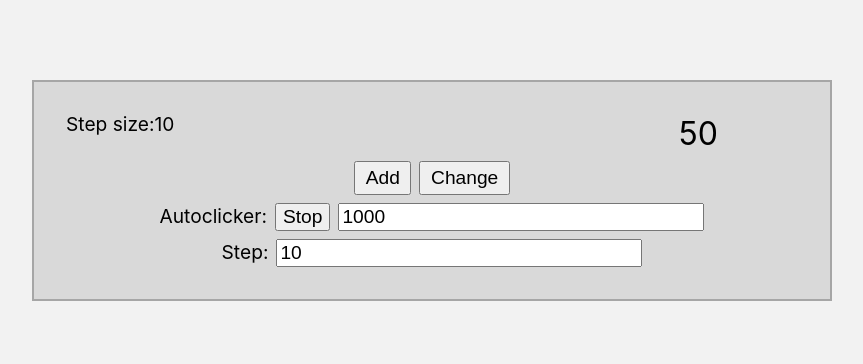
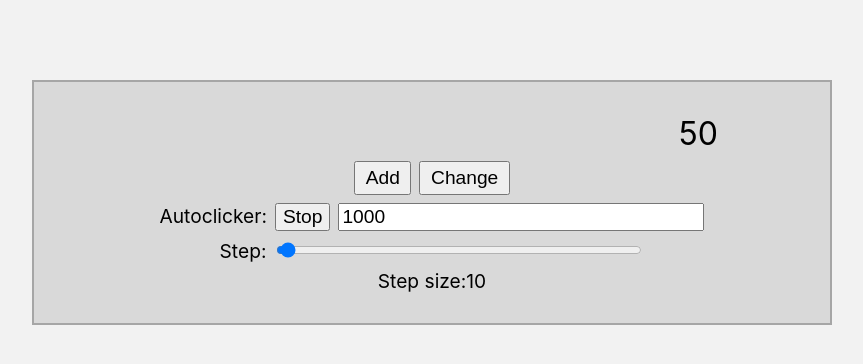
Before and after one commit to morghull/fm-practice_1811, a React (Create React App) app: page / in a window 1280 px wide. Shown: the top 364 px of the page, without its empty margins (208-1071 px from the left). Built offline with nearby package versions, Linux system fonts and the light colour scheme.

Commit message:
move StepTools on one level highter

```diff
--- a/src/components/Counter/Core/Core.module.css
+++ b/src/components/Counter/Core/Core.module.css
@@ -13,16 +13,6 @@
   margin-bottom: var(--space-between);
   margin-right: 5rem;
 }
-.step {
-  display: flex;
-  position: absolute;
-  top: 0;
-  left: 0;
-  white-space: nowrap;
-  word-wrap: break-word;
-  line-height: 1.3rem;
-  font-size: 1.2rem;
-}
 .btn {
   font-size: 1.2rem;
   padding: 0.2em 0.5em;
--- a/src/components/Counter/Core/index.jsx
+++ b/src/components/Counter/Core/index.jsx
@@ -30,14 +30,11 @@ class Core extends Component {
     });
   };
   render() {
-    const { step } = this.props;
+    console.log('sad');
     const { count, isAdd: isAdd } = this.state;
     return (
       <div className={styles.wrapper}>
         <span className={styles.counter}>{count}</span>
-        <div className={styles.step}>
-          Step size:<span>{step}</span>
-        </div>
         <div>
           <button className={styles.btn} onClick={this.makeStep}>
             {isAdd ? buttonAddText : buttonSubText}
@@ -49,7 +46,7 @@ class Core extends Component {
             {buttonChangeText}
           </button>
         </div>
-        <AutoclickTools makeStep={this.makeStep}/>
+        <AutoclickTools makeStep={this.makeStep} />
       </div>
     );
   }
--- a/src/components/Counter/StepTools/StepTools.module.css
+++ b/src/components/Counter/StepTools/StepTools.module.css
@@ -12,3 +12,10 @@
   outline: none;
   font-size: 1.2rem;
 }
+.step {
+  white-space: nowrap;
+  word-wrap: break-word;
+  margin-top: var(--space-between);
+  line-height: 1.3rem;
+  font-size: 1.2rem;
+}
--- a/src/components/Counter/StepTools/index.jsx
+++ b/src/components/Counter/StepTools/index.jsx
@@ -18,12 +18,17 @@ class StepTools extends Component {
       <div className={styles.wrapper}>
         <span className={styles.label}>{labelStepText}</span>
         <input
-          type="number"
+          type="range"
           value={step}
           name="step"
+          min={minStepValue}
+          max={maxStepValue}
           className={styles.input}
           onChange={this.onStepChangeHandler}
         />
+        <div className={styles.step}>
+          Step size:<span>{step}</span>
+        </div>
       </div>
     );
   }
--- a/src/components/Counter/index.jsx
+++ b/src/components/Counter/index.jsx
@@ -3,7 +3,6 @@ import Core from './Core';
 import StepTools from './StepTools';
 import styles from './Counter.module.css';
 import config from './config';
-import AutoclickTools from './AutoclickTools';
 const { defaultStepSize } = config;
 
 class Counter extends Component {
```
